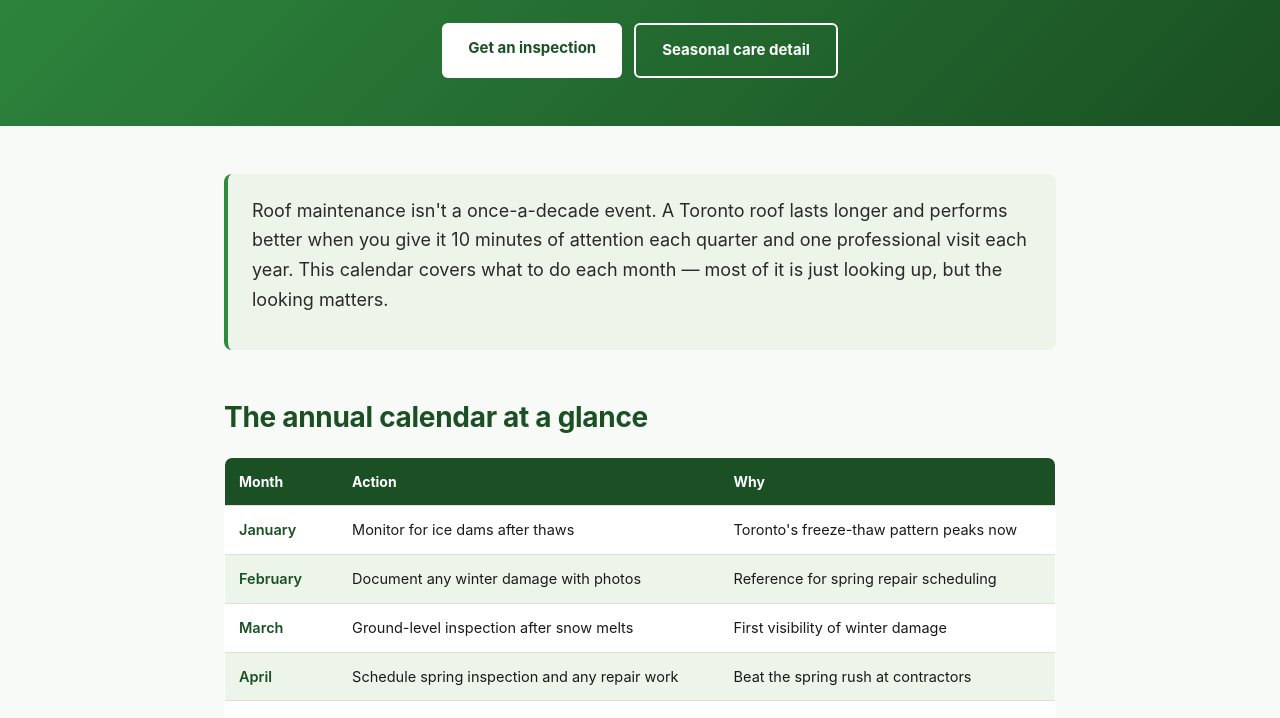
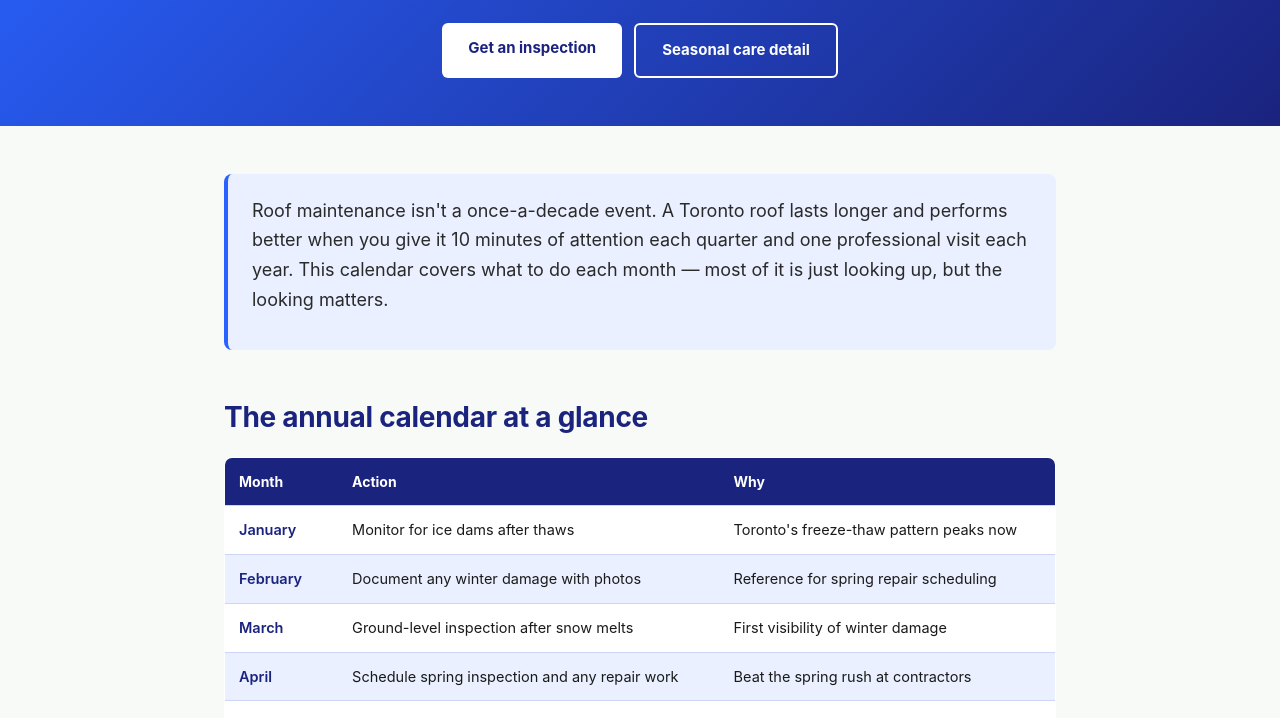
Before and after one commit to best-in-ca/toronto-roof-care, a plain HTML site: page index.html in a window 1280 px wide. Shown: the part 251-969 px from the top of the page. Drawn offline with Linux system fonts and the light colour scheme.

Commit message:
style: update brand color palette to match real main-site palette

```diff
--- a/styles.css
+++ b/styles.css
@@ -1,12 +1,12 @@
 :root {
-  --primary: #2f8a3f;
-  --accent: #1a5023;
+  --primary: #2962ff;
+  --accent: #1a237e;
   --bg: #f8faf7;
   --text: #1a1a1a;
   --muted: #555;
-  --line: #d8e3d4;
+  --line: #ccd5f3;
   --card: #fff;
-  --soft: #edf5ea;
+  --soft: #eaf0ff;
   --warn: #d6432a;
   --good: #2c8f4c;
 }
```
